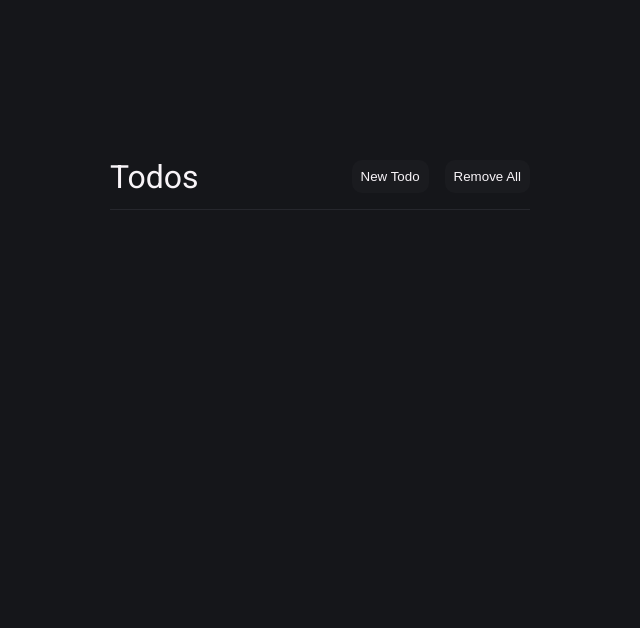
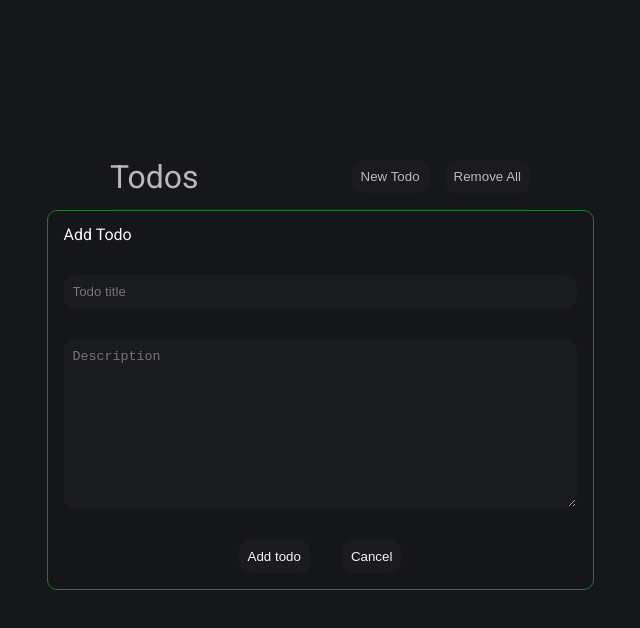
Before and after one commit to Nyman556/todos, a plain HTML site: page index.html in a window 1280 px wide. Both pictures are taken after a click on the button "New Todo". Shown: the whole page, without its empty margins (320-960 px from the left). Drawn offline with nearby package versions, Linux system fonts and the light colour scheme; no server answers; some icons are missing.

Commit message:
jobbar på 'fake' POST/PUT/DELETE callsen till APIN

```diff
--- a/index.html
+++ b/index.html
@@ -15,7 +15,9 @@
 			<div class="list-header">
 				<h1>Todos</h1>
 				<div class="list-header-buttons">
-					<button id="add-btn" class="btn">New Todo</button>
+					<button class="btn add-btn" onclick="toggleOverlay()">
+						New Todo
+					</button>
 					<button id="remove-all" class="btn" onclick="removeAllTodos()">
 						Remove All
 						<i class="btn-icon" data-feather="trash-2"></i>
@@ -23,6 +25,30 @@
 				</div>
 			</div>
 			<ul id="todo-list"></ul>
+			<div class="overlay hidden">
+				<form class="add-todo">
+					<h2>Add Todo</h2>
+					<input
+						id="todo-title-input"
+						class="input"
+						type="text"
+						placeholder="Todo title"
+					/>
+					<textarea
+						id="todo-description-input"
+						class="input"
+						rows="10"
+						cols="60"
+						placeholder="Description"
+					></textarea>
+					<div class="button-wrapper">
+						<button class="btn add-btn" onclick="addNewTodo()">Add todo</button>
+						<button id="cancel" class="btn" onclick="toggleOverlay()">
+							Cancel
+						</button>
+					</div>
+				</form>
+			</div>
 		</main>
 		<script src="script.js" async defer></script>
 	</body>
--- a/script.js
+++ b/script.js
@@ -2,26 +2,54 @@
 todoListObject = document.getElementById("todo-list");
 newTodoBtn = document.getElementById("add-btn");
 removeAllBtn = document.getElementById("remove-all");
+overlay = document.querySelector(".overlay");
+inputTitle = document.getElementById("todo-title-input");
+inputDescription = document.getElementById("todo-description-input");
 
 // Variabler
 const baseApiUrl = "https://dummyjson.com/todos";
 let todoList = JSON.parse(localStorage.getItem("todos"));
 let order = 1;
+// Hårdkodar ett userId då api't behöver det vid callsen. I detta fall spelar det ingen roll vad id't är
+let userId = 1;
 // order är ordningen i renderingen
 class Todo {
 	constructor(id, title, description, state, check) {
 		this.id = id;
 		this.order = order;
 		this.title = title;
-		this.description = description || undefined;
+		this.description = description;
 		this.created = getDate();
 		this.completed = state || false;
 		this.completedDate = check;
+		this.userId = userId;
 	}
 }
 
+function toggleOverlay() {
+	overlay.classList.toggle("hidden");
+}
+
 function addNewTodo() {
-	new Todo(todoList.length + 1, title, description);
+	e.preventDefault();
+	let title = inputTitle.value;
+	let description = inputDescription.value;
+	console.log(title, description);
+	fetch(`${baseApiUrl}/add`, {
+		method: "POST",
+		headers: { "Content-Type": "application/json" },
+		body: JSON.stringify({
+			todo: title,
+			completed: false,
+			userId: userId,
+		}),
+	})
+		.then((res) => res.json())
+		.then((todoData) => {
+			let createdTodo = new Todo(todoData.id, todoData.todo, description);
+			todoList.push(createdTodo);
+			renderTodos(todoList);
+		});
 }
 function updateTodo(clicked) {
 	target = clicked.id - 1;
@@ -38,7 +66,7 @@ function updateTodo(clicked) {
 function removeTodo(clicked) {
 	target = clicked.id - 1;
 	todoList.splice(target, 1);
-	console.log("removed todo with id " + clicked.id);
+	console.log("removed todo with orderId " + clicked.id);
 	renderTodos(todoList);
 }
 
@@ -109,7 +137,7 @@ function renderTodos(todoList) {
 		if (!todo.description) {
 			todoDescription.innerHTML = "No description provided";
 		} else {
-			todoDescription = todo.description;
+			todoDescription.innerHTML = todo.description;
 		}
 		// Timestamps
 		createdTimestamp = document.createElement("span");
@@ -160,7 +188,6 @@ function fetchTodos() {
 				todoList.push(currentTodo);
 			});
 			renderTodos(todoList);
-			localStorage.todos = JSON.stringify(todoList);
 			return todoList;
 		});
 }
--- a/style.css
+++ b/style.css
@@ -2,7 +2,6 @@
 
 :root {
 	--bg-color: #15161a;
-	--main: #1a1b1f;
 	--secondary: #1a1b1f;
 	--text-main: #f8f4f8;
 	--text-secondary: hsla(0, 0%, 100%, 0.4);
@@ -35,7 +34,8 @@ main {
 .list-header h1 {
 	font-size: 32px;
 }
-.btn {
+.btn,
+.input {
 	color: var(--text-main);
 	background: var(--secondary);
 	border: 1px solid transparent;
@@ -102,10 +102,11 @@ main {
 	cursor: pointer;
 }
 
-#add-btn:hover {
+.add-btn:hover {
 	background-color: var(--highlight);
 }
-#remove-all:hover {
+#remove-all:hover,
+#cancel:hover {
 	background-color: var(--warning);
 }
 .remove-todo:hover {
@@ -128,3 +129,39 @@ main {
 .done {
 	background-color: var(--highlight);
 }
+
+.overlay {
+	position: absolute;
+	left: 0;
+	right: 0;
+	top: 0;
+	margin-left: auto;
+	margin-right: auto;
+	width: auto;
+	height: 100%;
+	background: rgba(27, 26, 26, 0.274);
+	display: flex;
+	align-items: center;
+	justify-content: center;
+}
+
+.add-todo {
+	background-color: var(--bg-color);
+	display: flex;
+	flex-direction: column;
+	border-radius: 10px;
+	border: 1px solid var(--highlight);
+}
+.add-todo * {
+	margin: 1rem;
+}
+
+.button-wrapper {
+	margin: 0;
+	display: flex;
+	justify-content: center;
+}
+
+.hidden {
+	display: none;
+}
```
